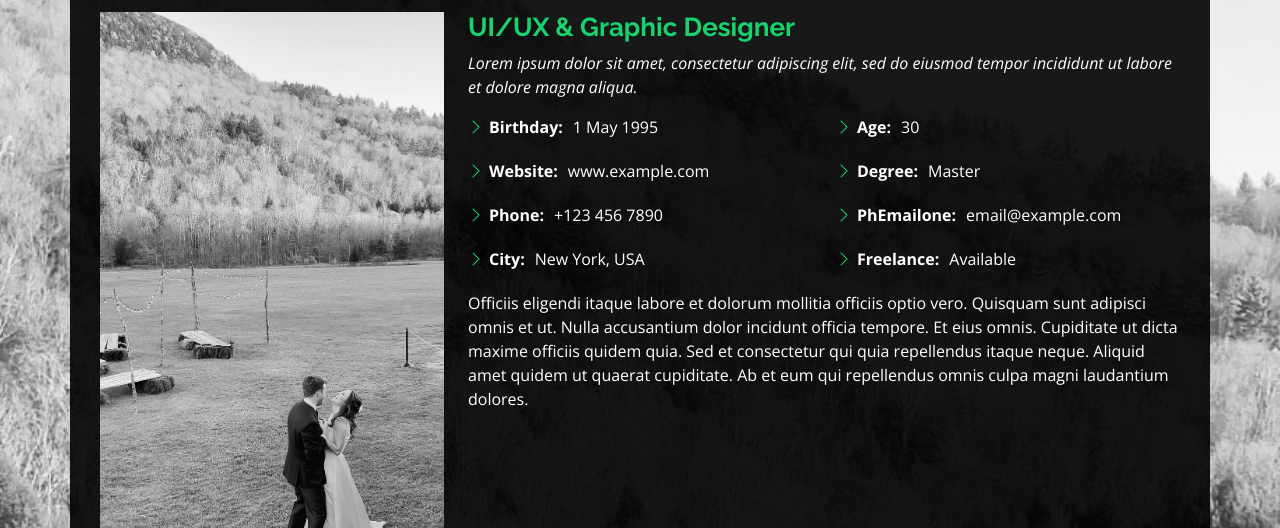
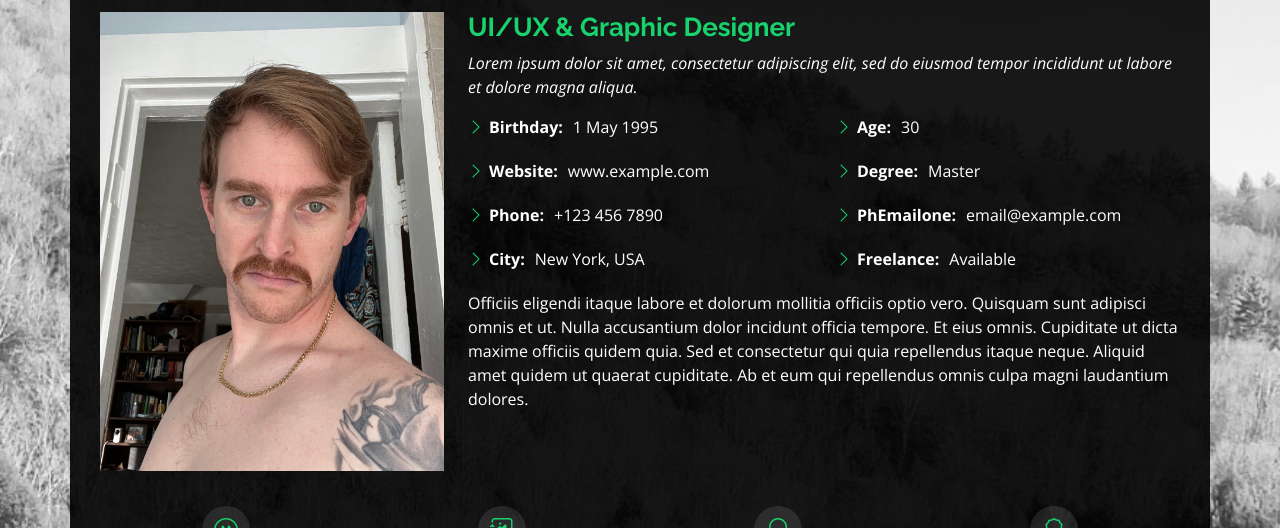
Before and after one commit to gsgilbert/portfolio_dark, a plain HTML site: page index.html in a window 1280 px wide. Both pictures are taken after a click on the link "About". Shown: the part 201-729 px from the top of the page. Drawn offline with nearby package versions, Linux system fonts and the light colour scheme.

Commit message:
changed some pictures and stuff

```diff
--- a/index.html
+++ b/index.html
@@ -81,7 +81,7 @@
 
       <div class="row">
         <div class="col-lg-4" data-aos="fade-right">
-          <img src="assets/img/wedding_dance.JPEG" class="img-fluid" alt="">
+          <img src="assets/img/profile.jpg" class="img-fluid" alt="">
         </div>
         <div class="col-lg-8 pt-4 pt-lg-0 content" data-aos="fade-left">
           <h3>UI/UX &amp; Graphic Designer</h3>
```
